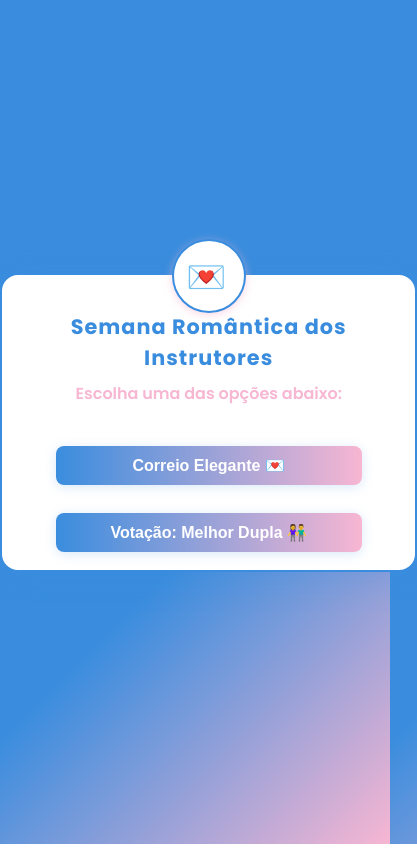
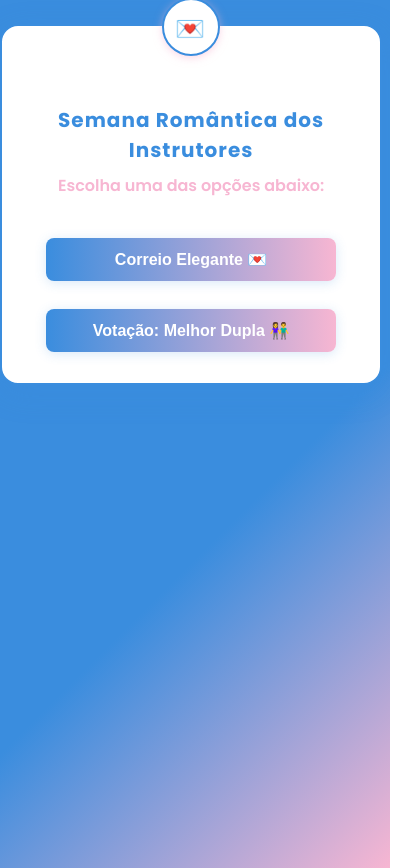
Before and after one commit to Ms-Trindade/Dia-dos-namorados, a plain HTML site: page index.html in a window 390 px wide. Shown: the whole page, 417 px wide, since content can reach past the window. Before the commit the page ends 844 px from the top, so only its background shows below. Drawn offline with Linux system fonts and the light colour scheme.

Commit message:
Update index.html

```diff
--- a/index.html
+++ b/index.html
@@ -300,9 +300,16 @@
         }
         /* Responsividade */
         @media (max-width: 600px) {
+            body {
+                align-items: flex-start;
+                padding-top: 24px;
+                min-height: 100vh;
+            }
             .envelope-card {
-                padding: 18px 4vw 18px 4vw;
+                padding: 12vw 2vw 8vw 2vw;
                 max-width: 98vw;
+                min-width: unset;
+                box-sizing: border-box;
             }
             .page {
                 max-width: 100vw;
@@ -311,14 +318,32 @@
             input, textarea {
                 width: 100%;
                 max-width: 100vw;
-                font-size: 1rem;
+                font-size: 1.05rem;
             }
             button, .back-button {
                 font-size: 1rem;
-                padding: 10px;
+                padding: 12px 0;
             }
             h1, h2 {
-                font-size: 1.3rem;
+                font-size: 1.25rem;
+                margin-top: 32px;
+            }
+            .envelope-seal {
+                width: 54px;
+                height: 54px;
+                top: -28px;
+            }
+            .envelope-seal span, .envelope-seal img {
+                font-size: 1.5rem;
+                width: 32px;
+                height: 32px;
+            }
+            .footer {
+                font-size: 0.95rem;
+                margin-bottom: 8px;
+            }
+            .example {
+                font-size: 0.95rem;
             }
         }
     </style>
```
